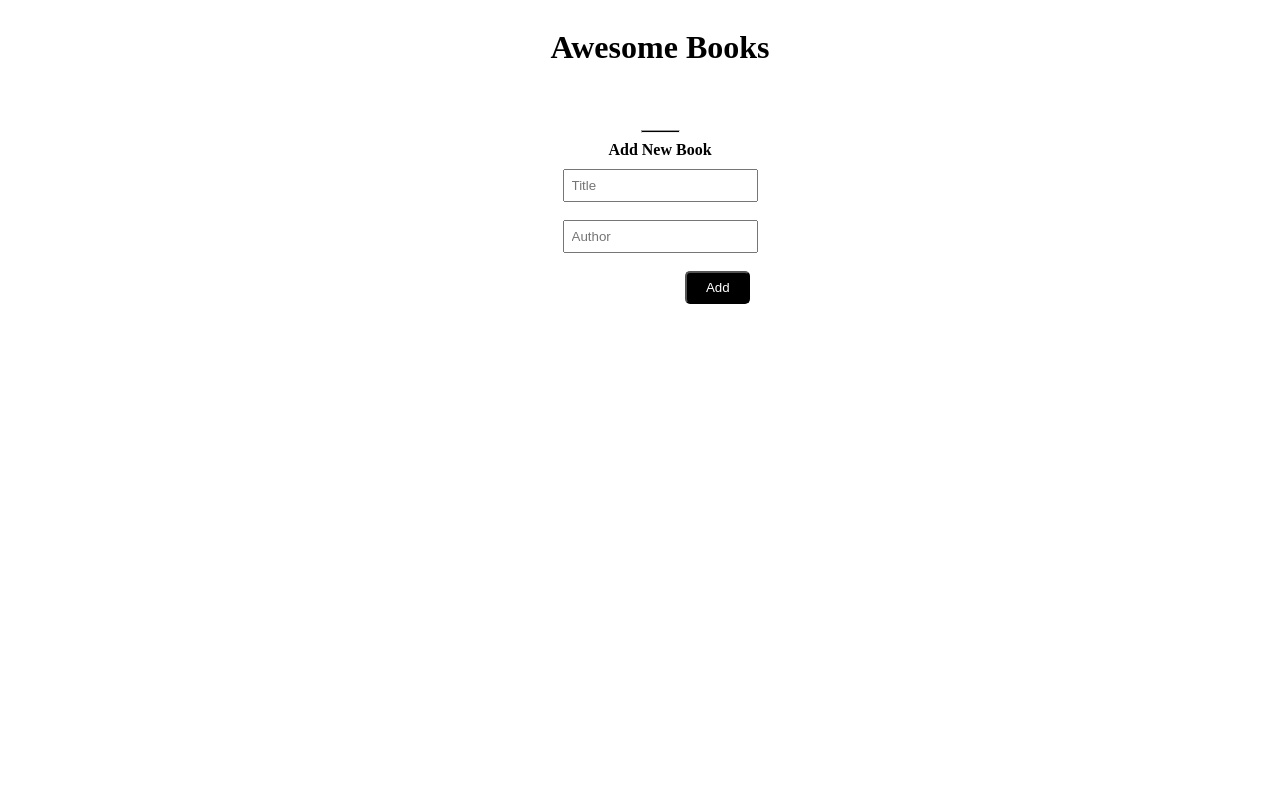
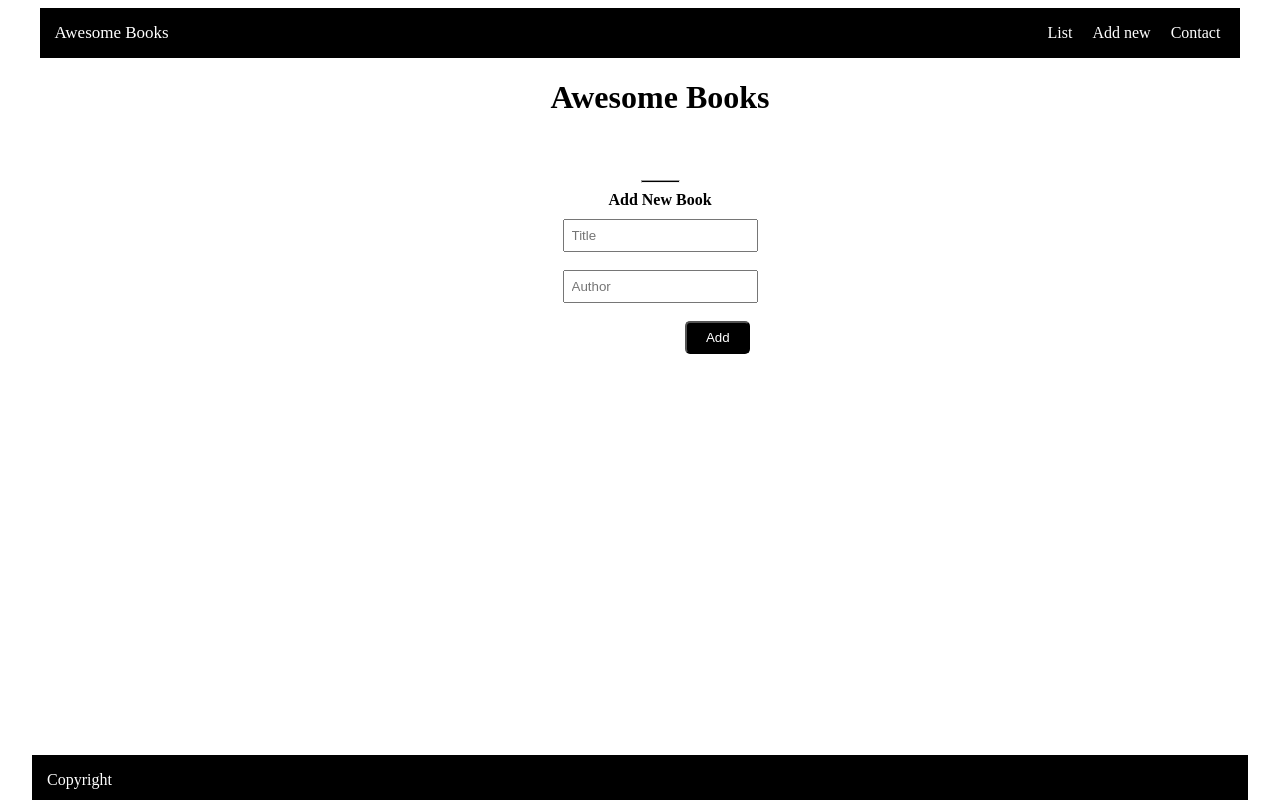
Before and after one commit to Hisoka37/Awesome_Books_Js, a website: page index.html in a window 1280 px wide. Drawn offline with Linux system fonts and the light colour scheme.

Commit message:
Add navigation on single page app

```diff
--- a/index.html
+++ b/index.html
@@ -9,6 +9,16 @@
 
 </head>
 <body>
+    <header>
+        <nav class="nav-bar">
+            <div class="logo">Awesome Books</div>
+            <ul class="nav-items">
+                <li class="nav-links"><a href="#list" class="link-1">List</a></li>
+                <li class="nav-links"><a href="#form-field" class="link-2">Add new</a></li>
+                <li class="nav-links"><a href="#contact-field" class="link-3">Contact</a></li>
+            </ul>
+        </nav>
+    </header>
     <main class="flex">
         <h1>Awesome Books</h1>
         <section>
@@ -25,6 +35,20 @@
                 </form>
             </div>
         </section>
+        <section class="contact-info" id="contact-field">
+            <h2>Contact information</h2>
+            <p>
+                Do you have any questions or do you just want to say "Hello"? You can reach out to us!
+            </p>
+            <ul class="contact-list">
+                <li>Our email: mail@mail.com</li>
+                <li>Our phone number : 00435865344</li>
+                <li>Our Address: Streetname 22, 804503, City, Country</li>
+            </ul>
+        </section>
+        <footer>
+            <p>Copyright</p>
+        </footer>
     </main>
     <script src="index.js" defer></script>
 </body>
--- a/style.css
+++ b/style.css
@@ -8,6 +8,37 @@
   flex-direction: column;
   align-items: center;
   width: 100%;
+}
+
+header {
+  background-color: #000;
+  width: 95%;
+  margin: auto;
+}
+
+.nav-bar {
+  display: flex;
+  justify-content: space-between;
+}
+
+.logo {
+  color: #fff;
+  font-size: 17px;
+  padding-left: 15px;
+  align-self: center;
+}
+
+.nav-items {
+  display: flex;
+  list-style-type: none;
+  margin-right: 10px;
+}
+
+.nav-items li a {
+  color: #fff;
+  padding: 10px;
+  text-decoration: none;
+
 }
 
 ul {
@@ -47,7 +78,7 @@ input {
   align-items: center;
 }
 
-li {
+.add-books li {
   display: flex;
   flex-direction: row;
   justify-content: space-between;
@@ -81,7 +112,7 @@ button:hover {
   transition: 0.9s;
 }
 
-li:nth-child(odd) {
+.add-books li:nth-child(odd) {
   background-color: #a3a2a2;
 }
 
@@ -90,3 +121,40 @@ li:nth-child(odd) {
   flex-direction: column;
   align-items: center;
 }
+
+footer {
+  display: flex;
+  background-color: #000;
+  color: #fff;
+  height: 45px;
+  align-self: center;
+  padding-left: 15px;
+  position: absolute;
+  bottom: 0;
+  right: 0;
+  left: 0;
+  width: 95%;
+  margin: auto;
+}
+
+.contact-info {
+  flex-direction: column;
+  display: none;
+  width: 50%;
+  align-items: center;
+  margin: auto;
+}
+
+.contact-list li {
+  list-style-type: disc;
+
+}
+
+.date {
+  display: flex;
+  justify-content: flex-end;
+  height: 18px;
+  width: 95%;
+  margin: auto;
+  font-size: 20px;
+}
```
